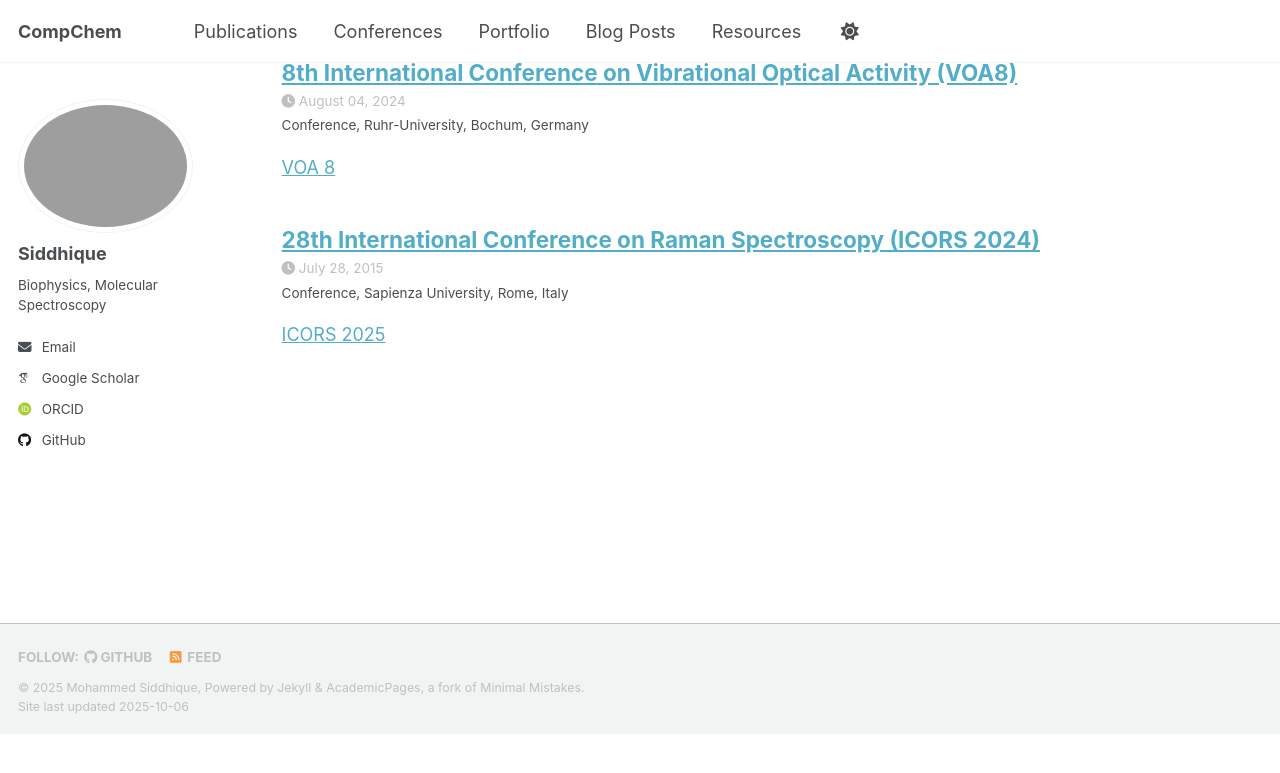
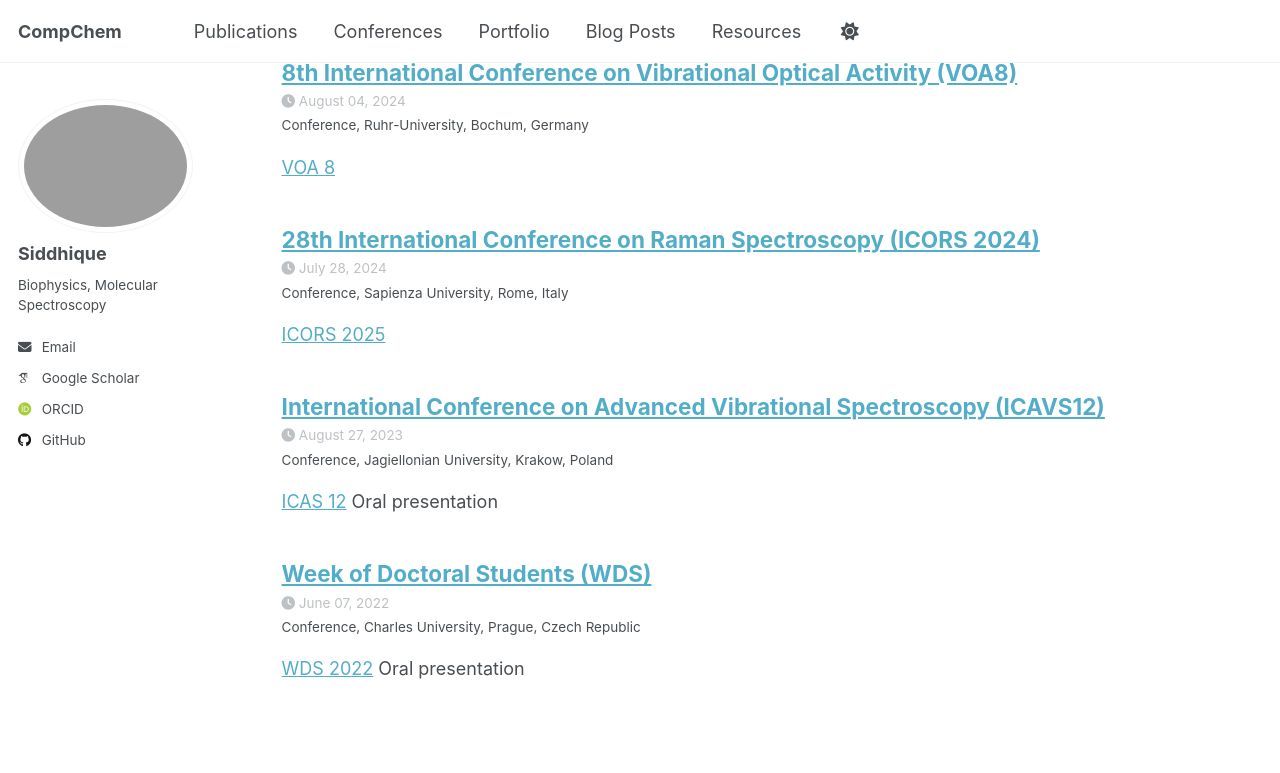
Before and after one commit to mosique/mosique.github.io, a Jekyll site: the page built from _pages/talks.html, in a window 1280 px wide and 900 px high, scrolled down 615 px. Shown: the top 773 px of the window. Built offline with Jekyll 4.4.1, drawn with Linux system fonts in a browser that asks for light colours; some web fonts are replaced; a script that is not in the unit is left out; before the commit the page ends 1349 px from its top, so only the background shows below that.

Commit message:
updated talks

```diff
--- /dev/null
+++ b/_talks/talk_2023-1.md
@@ -0,0 +1,12 @@
+---
+title: "International Conference on Advanced Vibrational Spectroscopy (ICAVS12)"
+collection: talks
+type: "Conference"
+permalink: /talks/talk_2023-1
+venue: "Jagiellonian University"
+date: 2023-08-27
+location: "Krakow, Poland"
+---
+
+[ICAS 12](https://icavs.org/)
+Oral presentation
--- a/_talks/talk_2024-3.md
+++ b/_talks/talk_2024-3.md
@@ -4,7 +4,7 @@ collection: talks
 type: "Conference"
 permalink: /talks/talk_2024-3
 venue: "Sapienza University"
-date: 2015-07-28
+date: 2024-07-28
 location: "Rome, Italy"
 ---
 
```
Also changed, not shown: _talks/talk_2022-1.md (added, +12 -0 lines).
